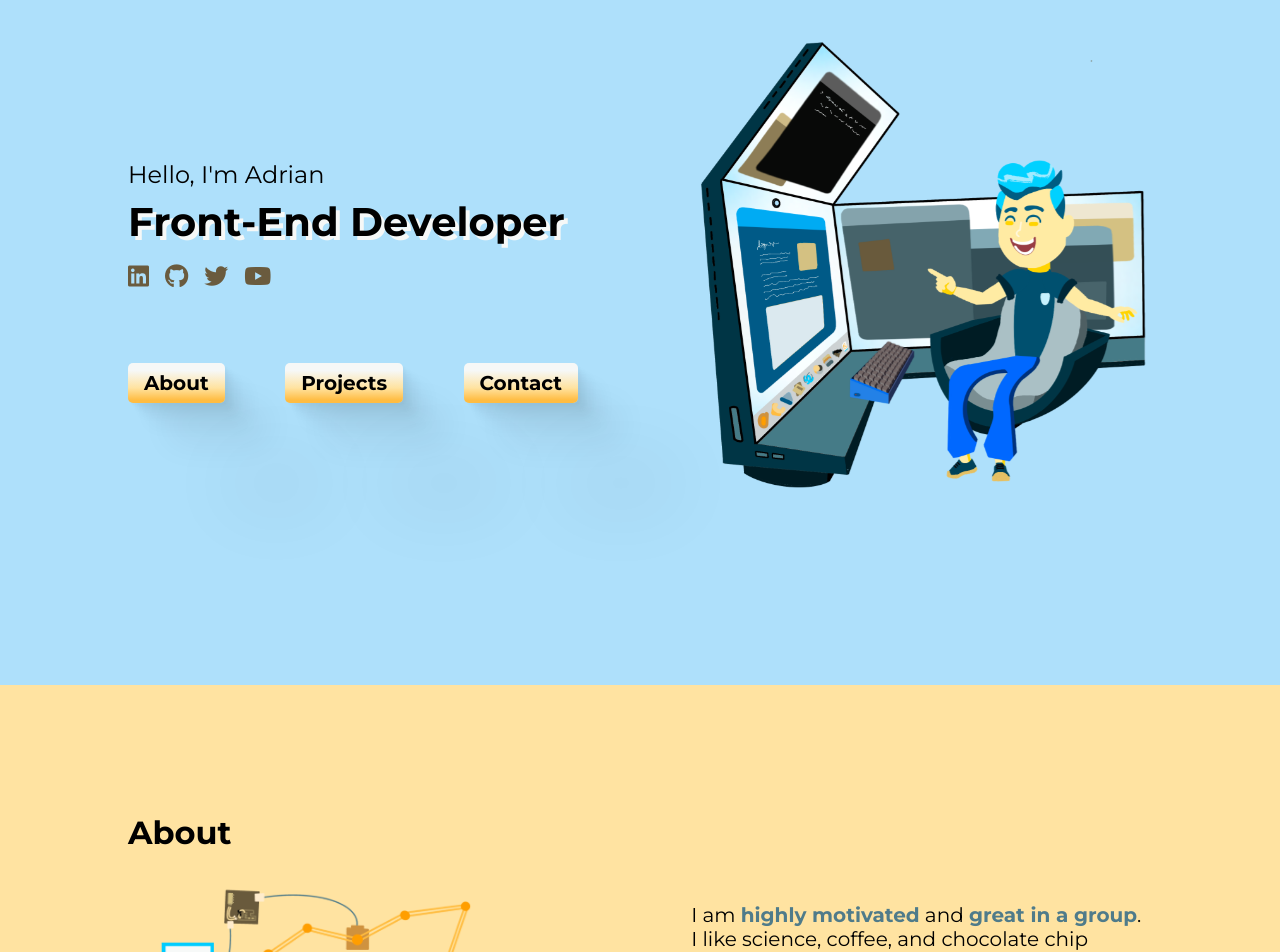
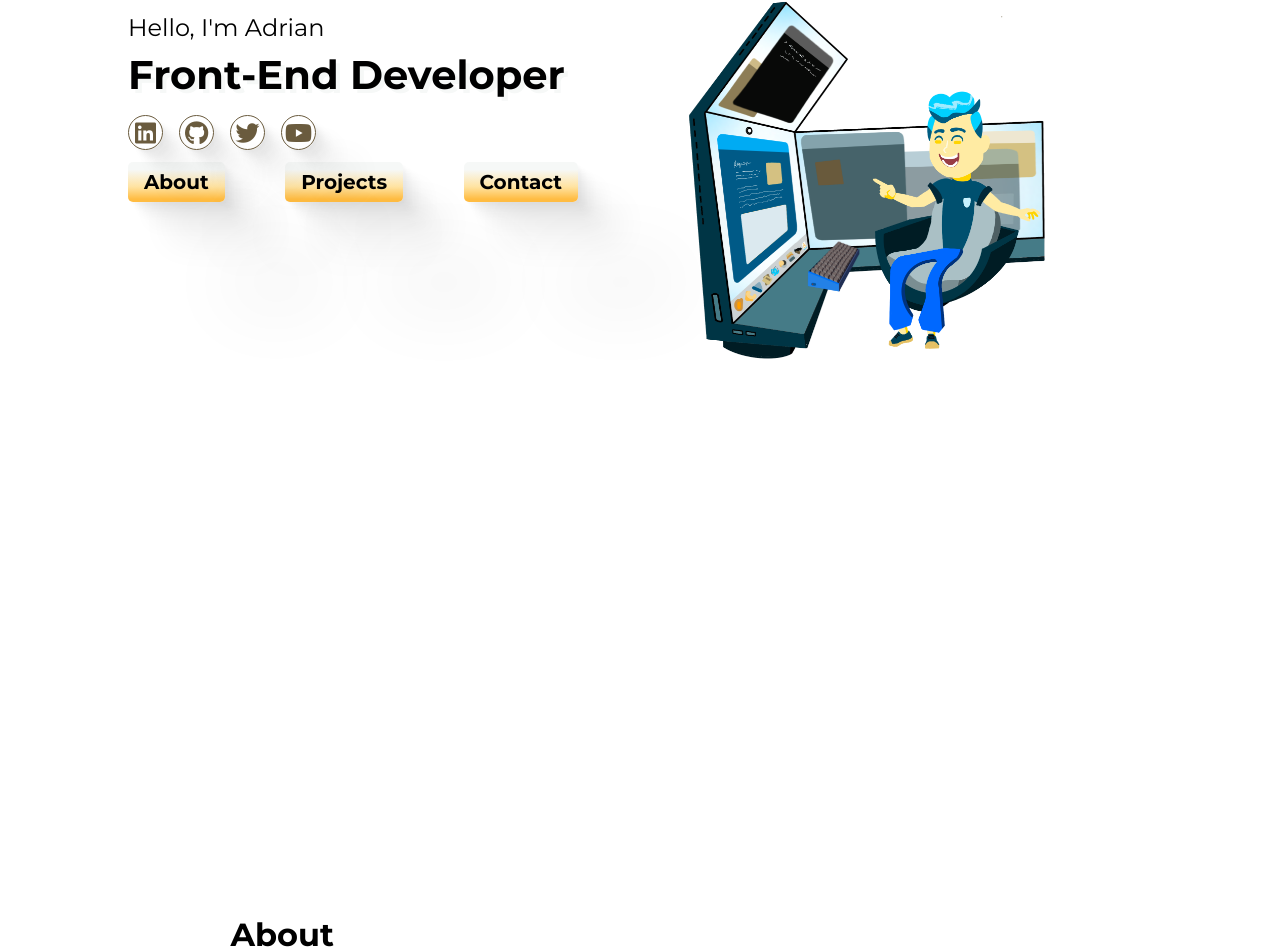
Before and after one commit to adriansseur/portfolio, a React (Create React App) app: page / in a window 1280 px wide. Shown: the part 115-1067 px from the top of the page. Built offline with nearby package versions, Linux system fonts and the light colour scheme.

Commit message:
background color deletion and socials bigger

```diff
--- a/src/components/About.js
+++ b/src/components/About.js
@@ -14,7 +14,10 @@ export default function About() {
         <div className="about-container" id="about-container">
             <h1>About</h1>
             <div className="about-content">
-                <p className="about-text">I am <strong>highly motivated</strong> and <strong>great in a group</strong>. I like science, coffee, and chocolate chip cookies. </p>
+                <p className="about-text">
+                    I'm a Front End Developer located in Irving, Texas. Digital screens are canvases and organizing pixels on them is my art.
+                    <br /><br />
+                    I am <strong>highly motivated</strong> and <strong>great in a group</strong>. I like science, coffee, and chocolate chip cookies. </p>
                 <a href={resume} download>Resume</a>
                 <div className="highlights-container">
                     <div className="education">
--- a/src/components/Hero.js
+++ b/src/components/Hero.js
@@ -1,5 +1,4 @@
 import React from "react"
-import dev from "../images/dev.png"
 import desk from "../images/desk.png"
 import screenTopTan from "../images/screen_top_tan.png"
 import screenTopBlack from "../images/screen_top_black.png"
@@ -43,9 +42,9 @@ export default function Hero() {
                 <img className="keyboard" src={keyboard} alt="keyboard"></img>
             </div>
             <div className="section-links">
-                <Link className="section-link" to="about-container" smooth={true} duration={1000}>About</Link>
-                <Link className="section-link" to="projects-container" smooth={true} duration={1000}>Projects</Link>
-                <Link className="section-link" to="contact-container" smooth={true} duration={1000}>Contact</Link>
+                <Link to="about-container" smooth={true} duration={1000}>About</Link>
+                <Link to="projects-container" smooth={true} duration={1000}>Projects</Link>
+                <Link to="contact-container" smooth={true} duration={1000}>Contact</Link>
             </div>
         </div>
     )
--- a/src/index.css
+++ b/src/index.css
@@ -50,11 +50,10 @@
 body {
     margin: 0;
     font-family: 'Montserrat', sans-serif;
-    background: var(--B6)
 }
 
 .portfolio-container {
-    margin: 0;
+    margin: 10%;
 }
 
 .hero-container,
@@ -64,7 +63,6 @@ body {
     margin: auto;
     max-width: 1350px;
     min-height: 100vh;
-    padding: 0 10%;
 }
 
 .about-container,
@@ -72,16 +70,6 @@ body {
 .contact-container {
     display: flex;
     flex-direction: column;
-}
-
-.hero-container,
-.projects-container {
-    background: var(--C9);
-}
-
-.about-container,
-.contact-container {
-    background: var(--A7);
 }
 
 @media (min-width: 768px) {
@@ -100,7 +88,9 @@ body {
     display: flex;
     flex-direction: column;
     align-items: left;
-    justify-content: center;
+    /* justify-content: center; */
+    position: relative;
+
 }
 
 .name,
@@ -115,18 +105,51 @@ body {
 
 .title {
     margin: 0.25rem 0;
-    font-size: 28px;
+    font-size: 2rem;
     text-shadow: 2px 2px #aebabb;
 }
 
 .socials a {
+    display: inline-block;
     margin-right: 1rem;
     color: var(--A6);
-    font-size: 1rem;
+    font-size: 1.25rem;
+    box-shadow: var(--unpressed-shadow);
+    border-radius: 50%;
+    width: 25px;
+    height: 25px;
+    padding: 0.25rem;
+    cursor: pointer;
+    border: 1px solid;
+    position: relative;
+}
+
+.socials a i {
+    position: absolute;
+    top: 50%;
+    left: 50%;
+    transform: translate(-50%, -50%);
+}
+
+.socials a:focus {
+    background: var(--B7);
+    outline: none;
+}
+
+.socials a:hover {
+    background: var(--B7);
+}
+
+.socials a:active {
+    background: var(--B5);
+    position: relative;
+    top: 3px;
+    left: 3px;
+    box-shadow: var(--pressed-shadow);
 }
 
 .hero-container .images-container {
-    margin-top: 3rem;
+    margin: 2rem 0;
     align-self: center;
     position: relative;
     display: inline-block;
@@ -139,42 +162,8 @@ body {
     position: absolute;
 }
 
-.desk,
-.screenTopTan,
-.screenTopBlack,
-.screenRightTan,
-.screenRightDarkGray,
-.screenRightLightGray,
-.screenLeftBottom {
-    animation: hoverDesk 3s ease-in-out 0s infinite alternate;
-}
-
-.devEyebrows,
-.devHead,
-.devLeftArm,
-.devRightArm,
-.devBody {
-    animation: hoverChair 2.5s ease-in-out 0s infinite alternate;
-}
-
-.devEyebrows {
-    animation: moveEyebrows 2.5s ease-in-out 0s infinite alternate;
-}
-
-.screenLeftBottom {
-    animation: moveScreenLeftBottom 3s ease-in-out 0s infinite alternate;
-}
-
-.screenRightLightGray {
-    animation: moveScreenRightLightGray 3s ease-in-out 0s infinite alternate;
-}
-
-.screenRightDarkGray {
-    animation: moveScreenRightDarkGray 3s ease-in-out 0s infinite alternate;
-}
-
 .section-links {
-    margin-top: 8vh;
+    margin-top: 0rem;
     display: flex;
     flex-wrap: wrap;
     justify-content: space-around;
@@ -200,7 +189,40 @@ body {
     top: 3px;
     left: 3px;
     box-shadow: var(--pressed-shadow);
+}
 
+.section-links a:focus {
+    background: var(--B7);
+}
+
+.desk,
+.screenTopTan,
+.screenTopBlack,
+.screenRightTan,
+.screenRightDarkGray,
+.screenRightLightGray,
+.screenLeftBottom {
+    animation: hoverDesk 3s ease-in-out 0s infinite alternate;
+}
+
+.devEyebrows,
+.devHead,
+.devLeftArm,
+.devRightArm,
+.devBody {
+    animation: hoverChair 2.5s ease-in-out 0s infinite alternate;
+}
+
+.screenLeftBottom {
+    animation: moveScreenLeftBottom 3s ease-in-out 0s infinite alternate;
+}
+
+.screenRightLightGray {
+    animation: moveScreenRightLightGray 3s ease-in-out 0s infinite alternate;
+}
+
+.screenRightDarkGray {
+    animation: moveScreenRightDarkGray 3s ease-in-out 0s infinite alternate;
 }
 
 @keyframes hoverChair {
```
Also changed, not shown: src/images/desk 2.png (deleted), src/images/dev.png (deleted).
